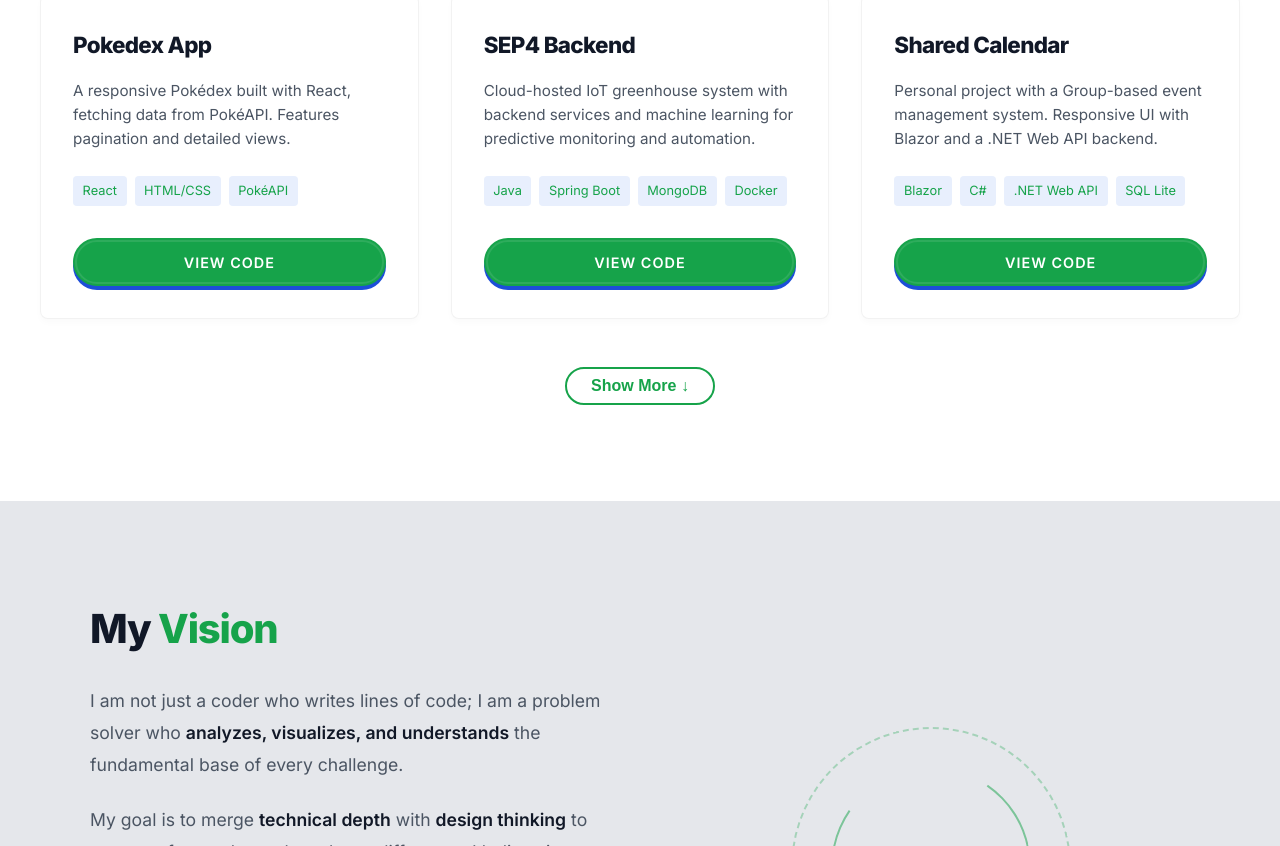
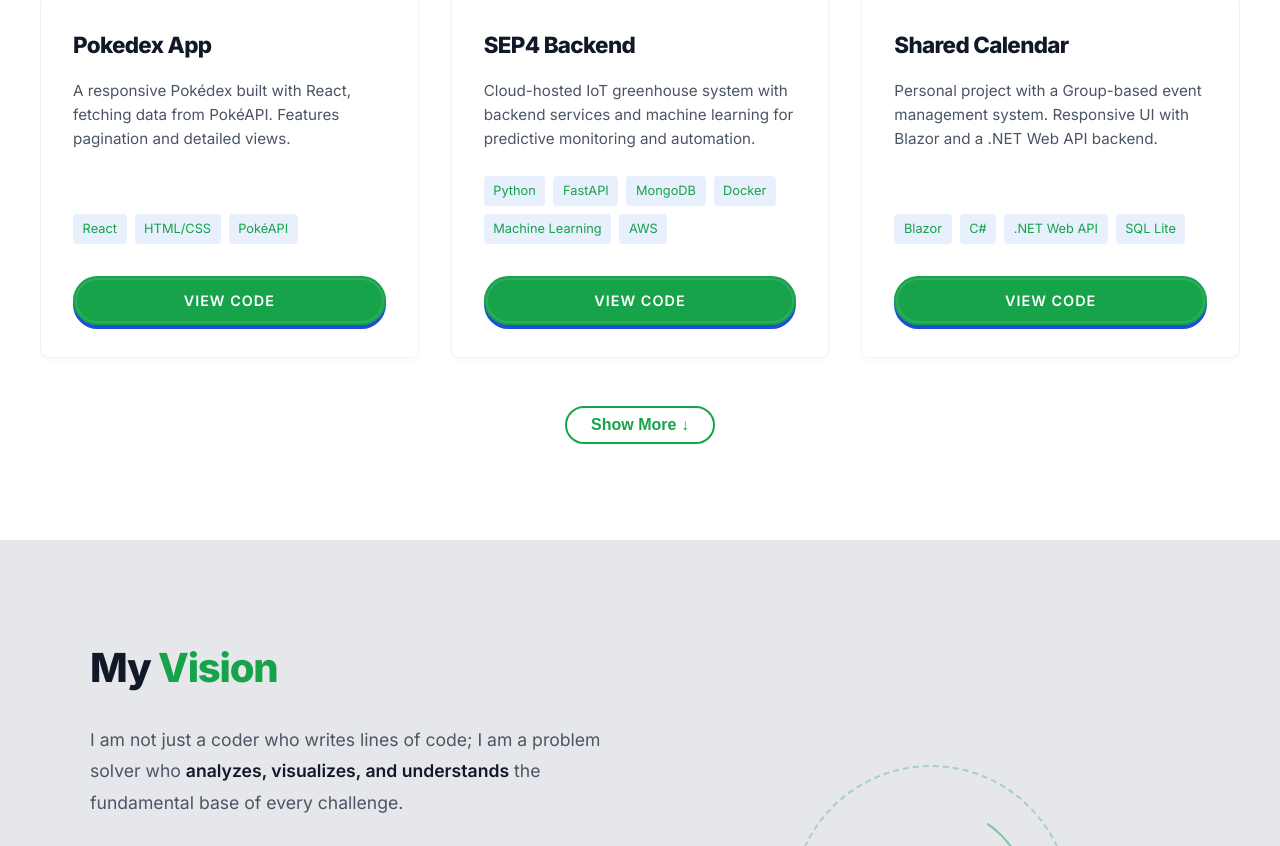
Before and after one commit to SupennD/supen-portfolio, a React (Vite) app: page / in a window 1280 px wide. Shown: the part 1014-1860 px from the top of the page. Built offline with nearby package versions, Linux system fonts and the light colour scheme.

Commit message:
changed the icon for scrum

```diff
--- a/src/components/Contact.jsx
+++ b/src/components/Contact.jsx
@@ -11,7 +11,7 @@ const Contact = () => {
         // Simulate sending
         try {
             const subject = `Portfolio Contact from ${formData.name}`;
-            const body = `Name: ${formData.name}%0D%0AEmail: ${formData.email}%0D%0A%0D%0AMessage:%0D%0A${formData.message}`;
+            const body = `Hi, Supendra,%0D%0A%0D%0A${formData.message}%0D%0A%0D%0ARespectfully,%0D%0A${formData.name}%0D%0A%0D%0AContact: ${formData.email}`;
             window.location.href = `mailto:supendradbogati@gmail.com?subject=${subject}&body=${body}`;
 
             // Show success message
--- a/src/components/Projects.jsx
+++ b/src/components/Projects.jsx
@@ -16,7 +16,7 @@ const Projects = () => {
         {
             title: "SEP4 Backend",
             desc: "Cloud-hosted IoT greenhouse system with backend services and machine learning for predictive monitoring and automation.",
-            tech: ["Java", "Spring Boot", "MongoDB", "Docker"],
+            tech: ["Python", "FastAPI", "MongoDB", "Docker", "Machine Learning", "AWS"],
             link: "https://github.com/SupennD/SEP4-backend"
         },
         {
--- a/src/components/Skills.jsx
+++ b/src/components/Skills.jsx
@@ -1,5 +1,6 @@
 import React from 'react';
 import { motion } from 'framer-motion';
+import scrumIcon from '../assets/scrum.png';
 
 const Skills = () => {
     const skills = [
@@ -37,7 +38,7 @@ const Skills = () => {
                 { name: "Git", icon: "https://cdn.jsdelivr.net/gh/devicons/devicon/icons/git/git-original.svg" },
                 { name: "GitHub", icon: "https://cdn.jsdelivr.net/gh/devicons/devicon/icons/github/github-original.svg" },
                 { name: "Azure", icon: "https://cdn.jsdelivr.net/gh/devicons/devicon/icons/azure/azure-original.svg" },
-                { name: "Scrum", icon: "https://thenounproject.com/icon/scrum-376069/" }
+                { name: "Scrum", icon: scrumIcon }
             ]
         },
         {
```
Also changed, not shown: public/scrum.png (deleted), src/assets/scrum.png (added).
